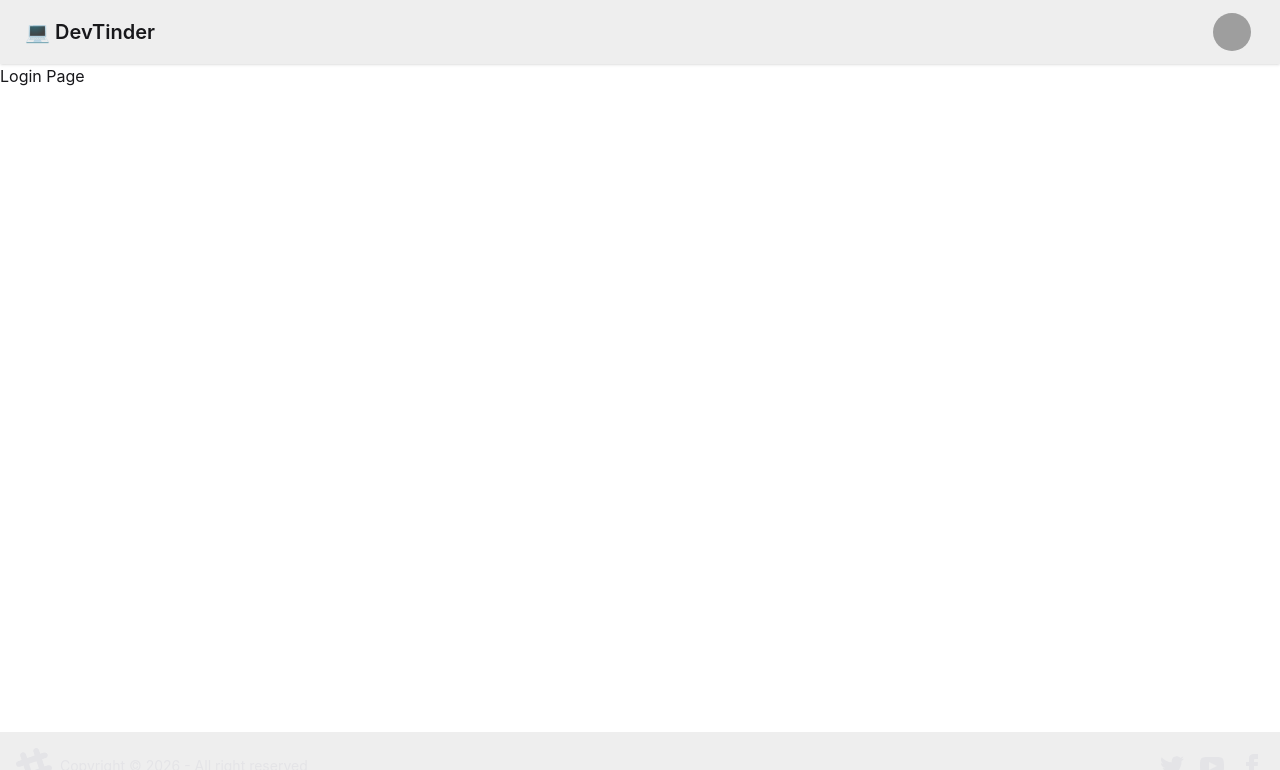
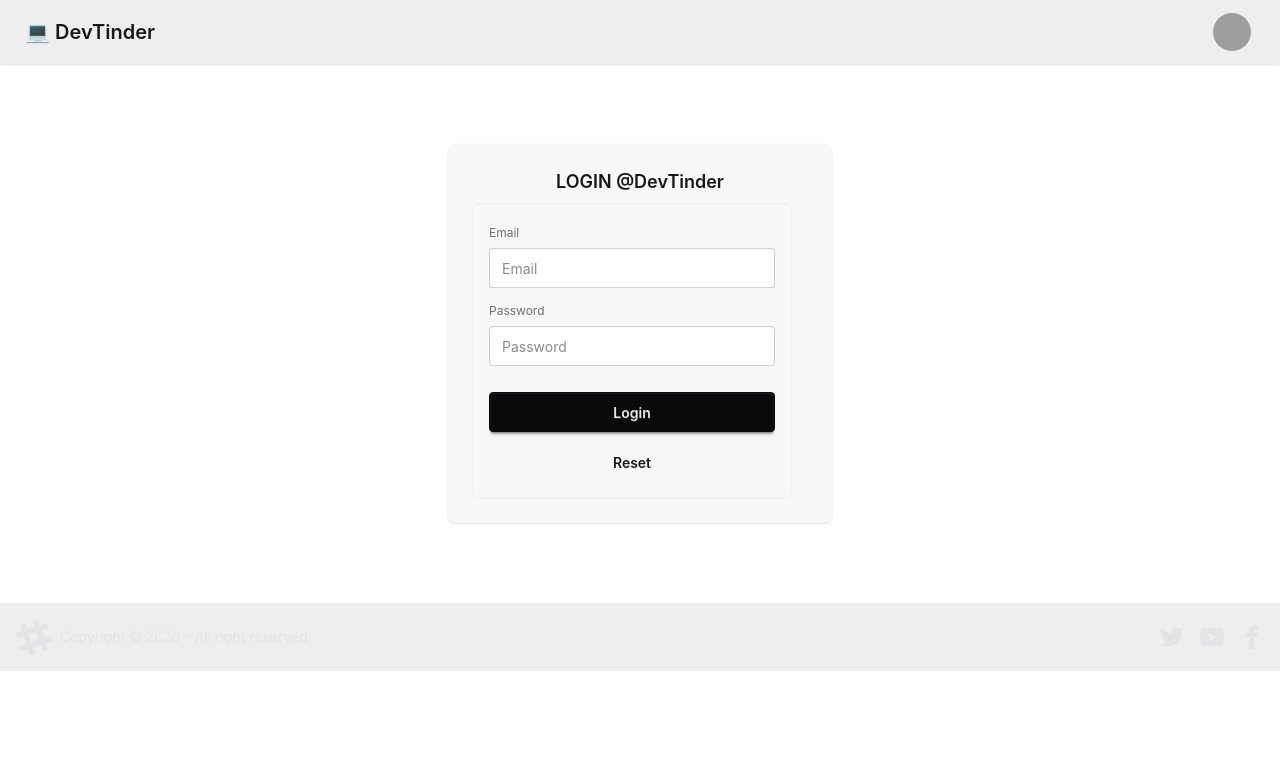
Before and after one commit to dakshbisht1999/devtinder-fe, a React (Vite) app: page /login in a window 1280 px wide. Shown: the top 770 px of the page. Built offline with nearby package versions, Linux system fonts and the light colour scheme; grey boxes are pictures that could not be loaded.

Commit message:
created Login page with basic fields and cards (no validation)

```diff
--- a/src/Footer.jsx
+++ b/src/Footer.jsx
@@ -1,7 +1,7 @@
 const Footer = () => {
     return (
         <>
-            <footer className="footer sm:footer-horizontal bg-base-300 text-neutral-content items-center p-4 fixed bottom-0">
+            <footer className="footer sm:footer-horizontal bg-base-300 text-neutral-content items-center p-4 sticky bottom-0">
                 <aside className="grid-flow-col items-center">
                     <svg
                     width="36"
--- a/src/Login.jsx
+++ b/src/Login.jsx
@@ -1,7 +1,40 @@
 const Login = () => {
     return (
         <>
-            <h1>Login Page</h1>
+            {/* <h1>Login Page</h1> */}
+            <div className="flex justify-center items-center my-20">
+                <div className="card bg-base-200 w-96 shadow-sm ">
+                    {/* <figure>
+                        <img
+                        src="https://img.daisyui.com/images/stock/photo-1606107557195-0e29a4b5b4aa.webp"
+                        alt="Shoes" />
+                    </figure> */}
+                    <div className="card-body">
+                        <h2 className="card-title flex justify-center">
+                            LOGIN @DevTinder
+                        </h2>
+
+                        <form className="fieldset bg-base-200 border-base-300 rounded-box w-xs border p-4">
+                            <fieldset className="fieldset">
+                                <label className="label">Email</label>
+                                <input type="email" className="input validator" placeholder="Email" required />
+                                <p className="validator-hint hidden">
+                                    Required
+                                </p>
+                            </fieldset>
+
+                            <label className="fieldset">
+                                <span className="label">Password</span>
+                                <input type="password" className="input validator" placeholder="Password" required />
+                                <span className="validator-hint hidden">Required</span>
+                            </label>
+
+                            <button className="btn btn-neutral mt-4" type="submit">Login</button>
+                            <button className="btn btn-ghost mt-1" type="reset">Reset</button>
+                        </form>
+                    </div>
+                </div>
+            </div>
         </>
     );
 }
```
